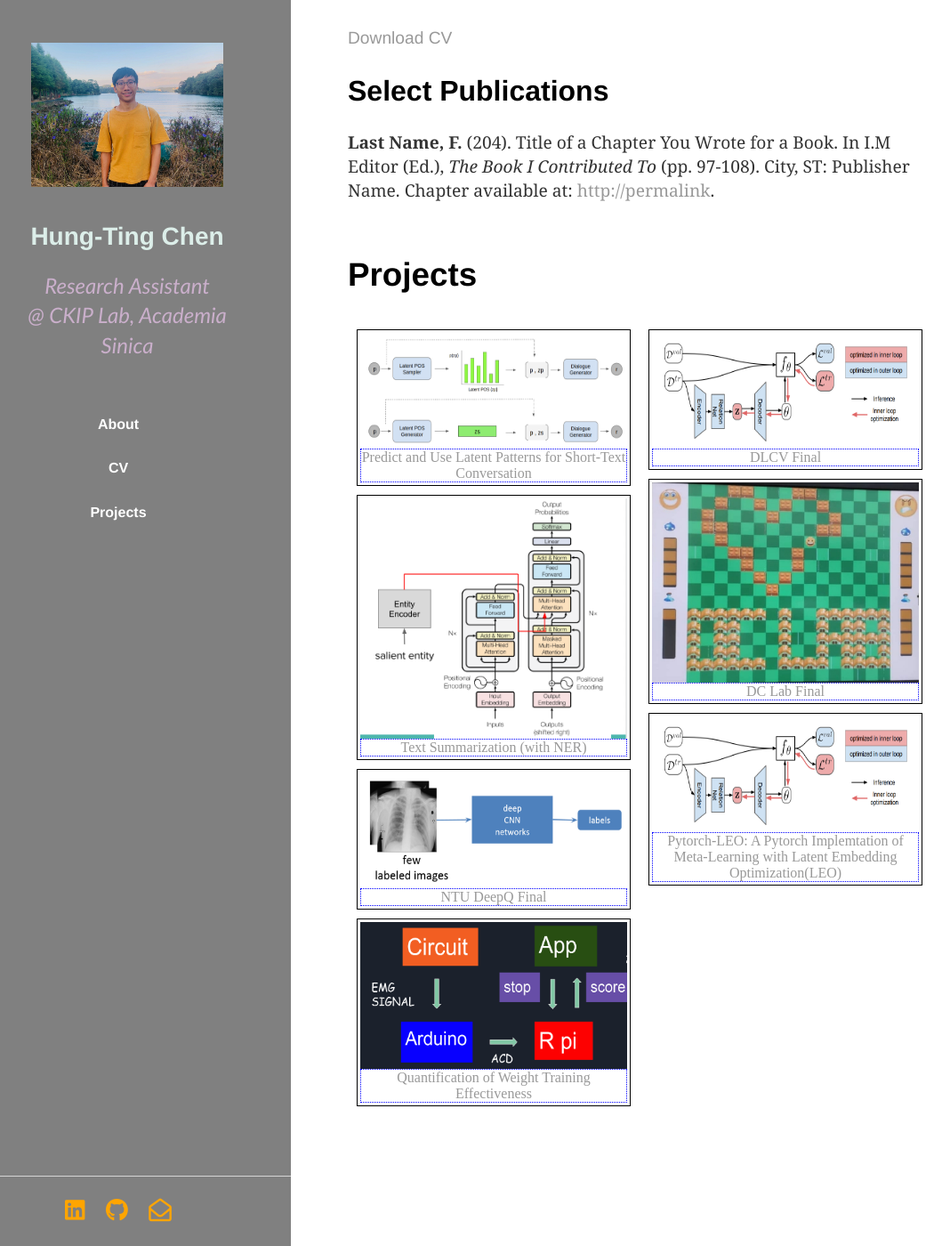
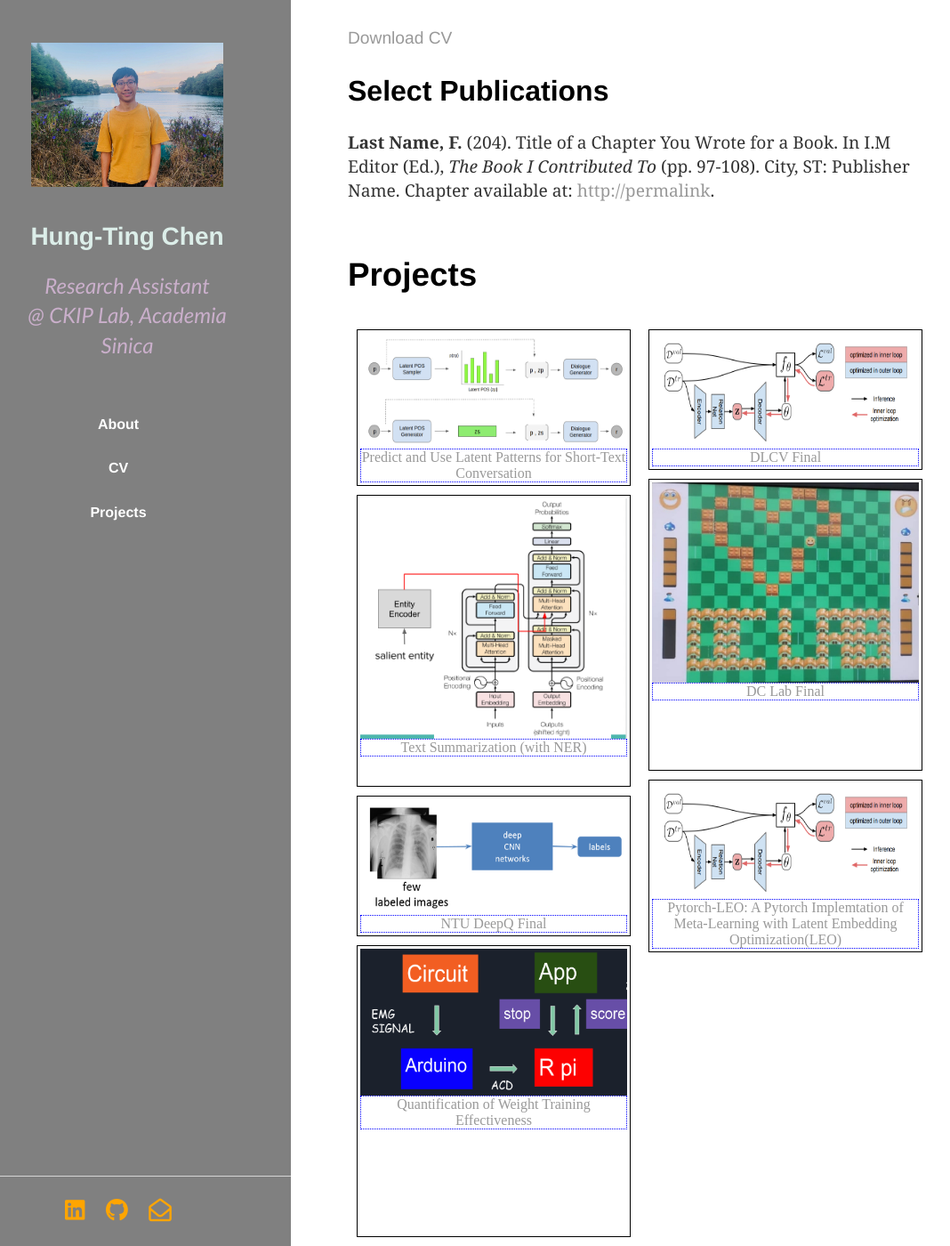
Before and after one commit to timchen0618/timchen0618.github.io, a Jekyll site: the page index.html, which Jekyll copies as it is, in a window 1280 px wide and 1400 px high, scrolled down 1081 px. Shown: the whole window at 89% size, without its empty margins (41-1109 px from the left). Built offline with Jekyll 4.4.1, drawn with Linux system fonts in a browser that asks for light colours; nearby versions of some CDN libraries.

Commit message:
adjust projects layout

```diff
--- a/css/main.css
+++ b/css/main.css
@@ -64,8 +64,8 @@
     padding: 3px;
     margin: 10px;
     border: 1px solid black;
-    height: 260 px;
-    width: 320 px;
+    block-size: 320px;
+    writing-mode: horizontal-tb;
 }
 
 .project_block_sm {
```
